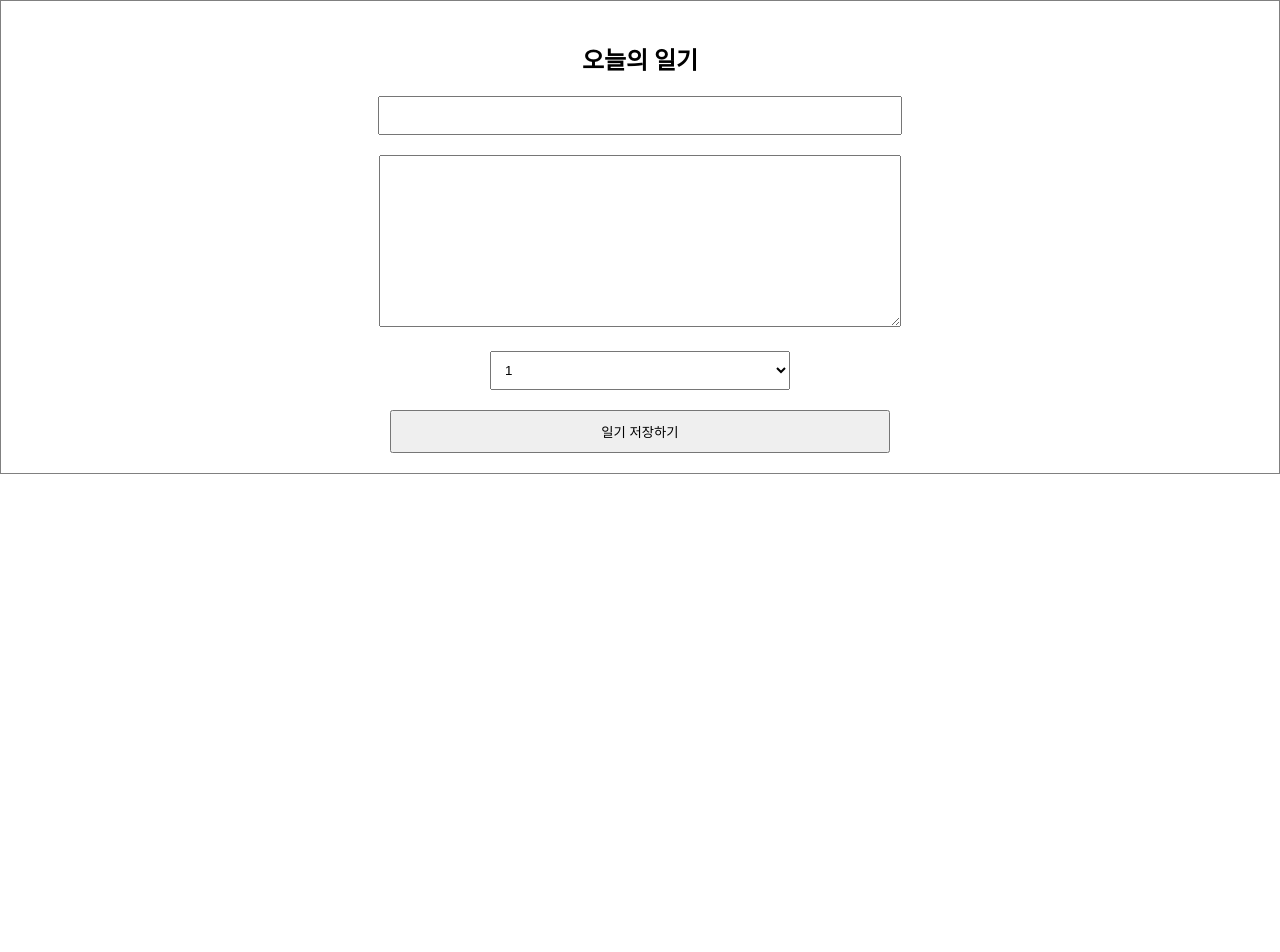
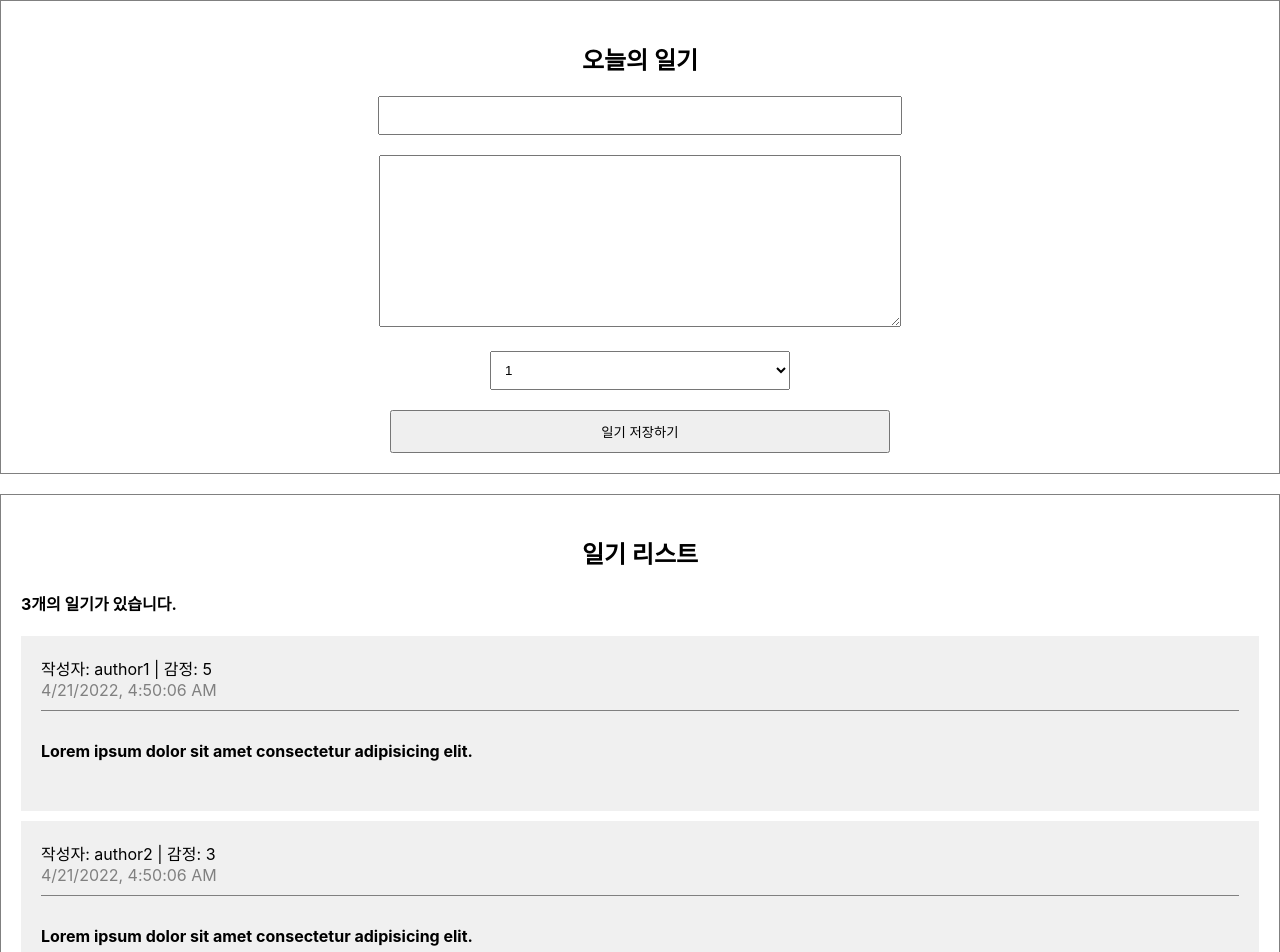
Before and after one commit to kkuyu/simple-diary, a React (Create React App) app: page / in a window 1280 px wide. Shown: the top 952 px of the page. Before the commit the page ends 800 px from the top, so only its background shows below. Built offline with nearby package versions, Linux system fonts and the light colour scheme.

Commit message:
React에서 배열 사용하기 1 - 리스트 렌더링 (조회)

```diff
--- a/src/App.css
+++ b/src/App.css
@@ -35,3 +35,37 @@
   padding: 10px;
   cursor: pointer;
 }
+
+/* list */
+.DiaryList {
+  border: 1px solid gray;
+  padding: 20px;
+  margin-top: 20px;
+}
+
+.DiaryList h2 {
+  text-align: center;
+}
+
+/* item */
+.DiaryItem {
+  background-color: rgb(240, 240, 240);
+  margin-bottom: 10px;
+  padding: 20px;
+}
+
+.DiaryItem .info {
+  border-bottom: 1px solid gray;
+  margin-bottom: 10px;
+  padding-bottom: 10px;
+}
+
+.DiaryItem .date {
+  color: gray;
+}
+
+.DiaryItem .content {
+  font-weight: bold;
+  margin-bottom: 30px;
+  margin-top: 30px;
+}
--- a/src/App.js
+++ b/src/App.js
@@ -1,10 +1,36 @@
 import "./App.css";
 import DiaryEditor from "./DiaryEditor";
+import DiaryList from "./DiaryList";
+
+const dummyList = [
+  {
+    id: 1,
+    author: "author1",
+    content: "Lorem ipsum dolor sit amet consectetur adipisicing elit.",
+    emotion: "5",
+    created_date: new Date().getTime(),
+  },
+  {
+    id: 2,
+    author: "author2",
+    content: "Lorem ipsum dolor sit amet consectetur adipisicing elit.",
+    emotion: "3",
+    created_date: new Date().getTime(),
+  },
+  {
+    id: 3,
+    author: "author3",
+    content: "Lorem ipsum dolor sit amet consectetur adipisicing elit.",
+    emotion: "4",
+    created_date: new Date().getTime(),
+  },
+];
 
 function App() {
   return (
     <div className="App">
       <DiaryEditor />
+      <DiaryList list={dummyList} />
     </div>
   );
 }
--- /dev/null
+++ b/src/DiaryItem.js
@@ -0,0 +1,23 @@
+const DiaryItem = ({ author, content, emotion, created_date }) => {
+  return (
+    <div className="DiaryItem">
+      <div className="info">
+        <span>
+          작성자: {author} | 감정: {emotion}
+        </span>
+        <br />
+        <span className="date">{new Date(created_date).toLocaleString()}</span>
+      </div>
+      <div className="content">{content}</div>
+    </div>
+  );
+};
+
+DiaryItem.defaultProps = {
+  author: "",
+  content: "",
+  emotion: "",
+  created_date: 0,
+};
+
+export default DiaryItem;
--- /dev/null
+++ b/src/DiaryList.js
@@ -0,0 +1,21 @@
+import DiaryItem from "./DiaryItem";
+
+const DiaryList = ({ list }) => {
+  return (
+    <div className="DiaryList">
+      <h2>일기 리스트</h2>
+      <h4>{list.length}개의 일기가 있습니다.</h4>
+      <div>
+        {list.map((item) => (
+          <DiaryItem key={item.id} {...item} />
+        ))}
+      </div>
+    </div>
+  );
+};
+
+DiaryList.defaultProps = {
+  list: [],
+};
+
+export default DiaryList;
```
